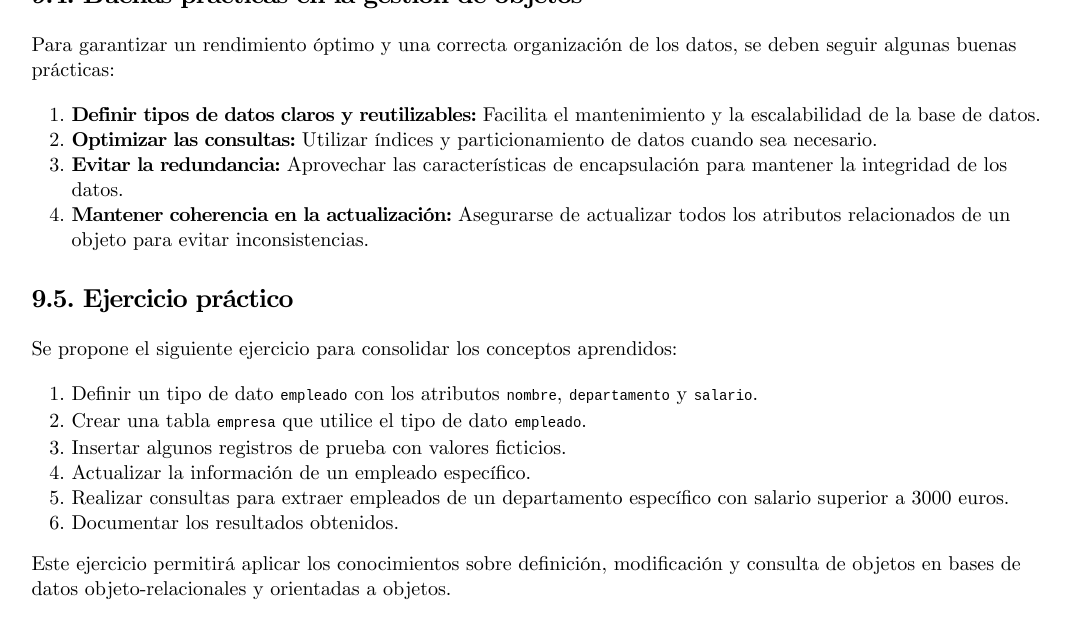
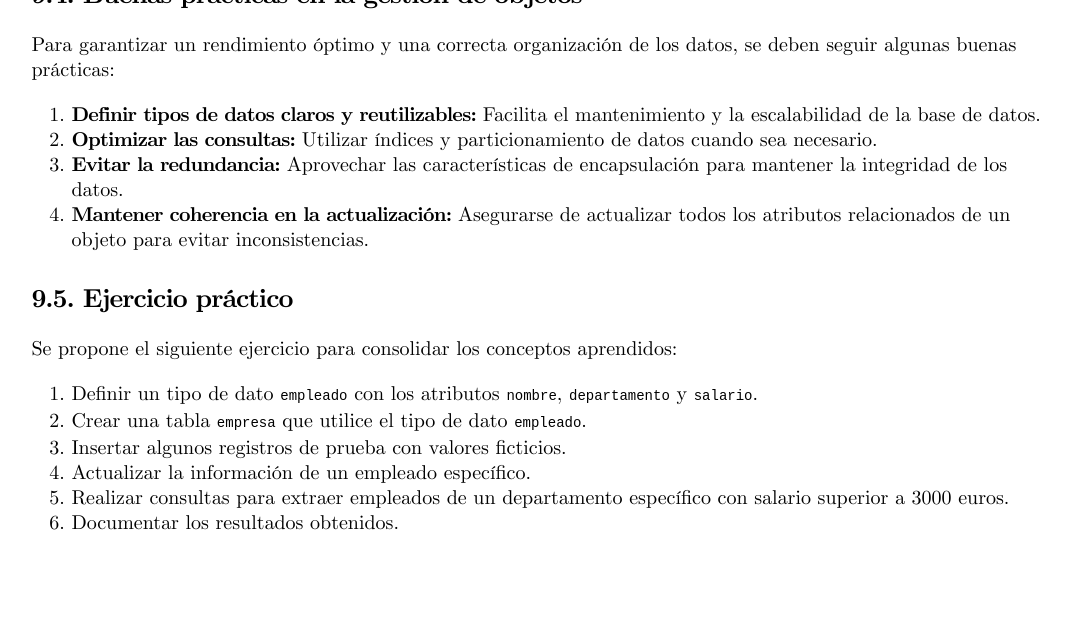
Before and after one commit to TeoRojas/teorojas.github.io, a Jekyll site: the page built from acceso-a-datos/UD04-teoria.md, in a window 1280 px wide and 900 px high, scrolled down 31984 px. Shown: the top 639 px of the window, without its empty margins (103-1173 px from the left). Built offline with Jekyll 4.4.1, drawn with Linux system fonts in a browser that asks for light colours; nearby versions of some CDN libraries.

Commit message:
BBDD.UD02 -> ud02_ER_e08.svg

```diff
--- a/acceso-a-datos/UD04-teoria.md
+++ b/acceso-a-datos/UD04-teoria.md
@@ -1048,5 +1048,3 @@ Se propone el siguiente ejercicio para consolidar los conceptos aprendidos:
 4. Actualizar la información de un empleado específico.
 5. Realizar consultas para extraer empleados de un departamento específico con salario superior a 3000 euros.
 6. Documentar los resultados obtenidos.
-
-Este ejercicio permitirá aplicar los conocimientos sobre definición, modificación y consulta de objetos en bases de datos objeto-relacionales y orientadas a objetos.
```
Also changed, not shown: bases-de-datos/imgs/ud02/ud02_ER_e08.svg.
